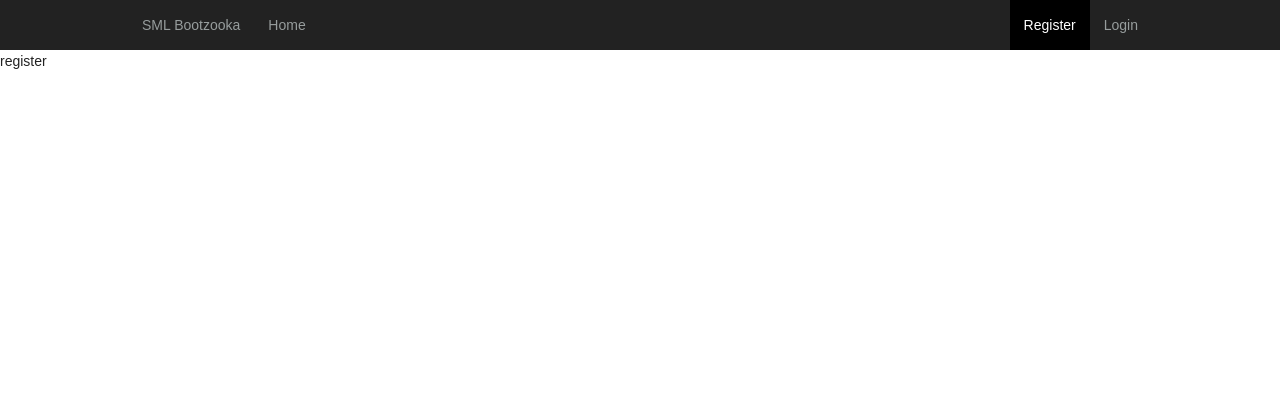
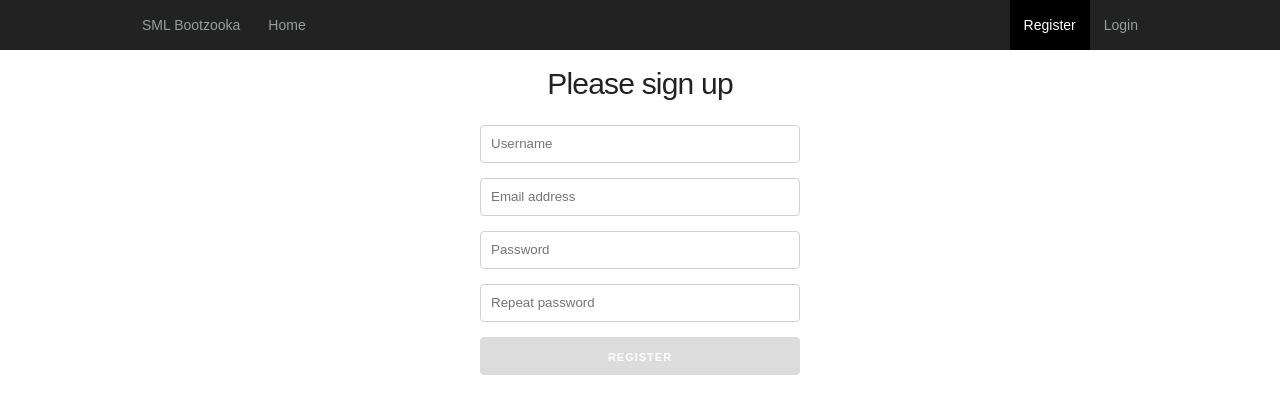
Before and after one commit to softwaremill/bootzooka-react, a React (Create React App) app in the folder ui/: page /register in a window 1280 px wide. Shown: the top 414 px of the page. Built offline with nearby package versions, Linux system fonts and the light colour scheme.

Commit message:
adds Register component

```diff
--- a/ui/src/App.js
+++ b/ui/src/App.js
@@ -1,9 +1,10 @@
 import React, { Component } from 'react';
-import { Redirect, Route, Switch } from 'react-router-dom';
+import { Route, Switch } from 'react-router-dom';
 import './App.css';
 import NavBar from './NavBar/NavBar';
 import Welcome from './Welcome/Welcome';
 import NotFound from './NotFound/NotFound';
+import Register from './Register/Register';
 
 class App extends Component {
   render() {
@@ -18,9 +19,7 @@ class App extends Component {
           <Route path="/login">
             <p>login</p>
           </Route>
-          <Route path="/register">
-            <p>register</p>
-          </Route>
+          <Route component={Register} />
           <Route path="/recover-lost-password">
             <p>recover lost password</p>
           </Route>
--- /dev/null
+++ b/ui/src/Register/Register.css
@@ -0,0 +1,34 @@
+.Register {
+  display: flex;
+  align-items: center;
+  flex-direction: column;
+  margin-top: 1em;
+}
+
+
+.Register form {
+  display: flex;
+  align-items: center;
+  flex-direction: column;
+  width: 95%;
+}
+
+@media (min-width: 768px) {
+  .Register form {
+    width: 25%;
+  }
+}
+
+.Register__validation-message {
+  color: crimson;
+}
+
+input {
+  width: 100%;
+}
+
+input[type="submit"]:disabled {
+  background-color: gainsboro;
+  border-color: gainsboro;
+  cursor: not-allowed;
+}
--- /dev/null
+++ b/ui/src/Register/Register.js
@@ -0,0 +1,92 @@
+import React, { Component } from 'react';
+import { validateEmail, validateUsername, validatePassword } from '../validation/validation';
+
+class Register extends Component {
+  constructor() {
+    super();
+    this.state = {
+      values: {
+        username: '',
+        email: '',
+        password: '',
+        repeatedPassword: ''
+      },
+      touchedControls: {
+        username: false,
+        email: false,
+        password: false,
+        repeatedPassword: false
+      },
+    };
+
+    this.handleSubmit = this.handleSubmit.bind(this);
+  }
+
+  handleSubmit(event) {
+    // TODO shoop da whoop
+    event.preventDefault();
+  }
+
+  handleValueChange(key, value) {
+    this.setState(state => ({ ...state, values: { ...state.values, [key]: value } }));
+  }
+
+  handleBlur(inputName) {
+    this.setState(state => ({ ...state, touchedControls: { ...state.touchedControls, [inputName]: true } }));
+  }
+
+  getUsernameErrors() {
+    return this.state.touchedControls.username ? validateUsername(this.state.values.username) : [];
+  }
+
+  getEmailErrors() {
+    return this.state.touchedControls.email ? validateEmail(this.state.values.email) : [];
+  }
+
+  getPasswordErrors(inputName) {
+    return this.state.touchedControls[inputName] ? validatePassword(this.state.values[inputName]) : [];
+  }
+
+  passwordEntriesMatch() {
+    return this.state.values.password === this.state.values.repeatedPassword;
+  }
+
+  isValid () {
+    const { email, password, repeatedPassword, username } = this.state.values;
+    return validateUsername(username).length === 0
+    && validateEmail(email).length === 0
+    && validatePassword(password).length === 0
+    && validatePassword(repeatedPassword).length === 0
+    && this.passwordEntriesMatch();
+  }
+
+  render () {
+    return (
+      <div className="Register">
+        <h4>Please sign up</h4>
+        <form onSubmit={this.handleSubmit}>
+          <input type="text" name="username" placeholder="Username"
+            onChange={({ target }) => this.handleValueChange('username', target.value)}
+            onBlur={() => this.handleBlur('username')} />
+          { this.getUsernameErrors().map((errorMsg, idx) => <p className="Register__validation-message" key={idx}>{errorMsg}</p>) }
+          <input type="email" name="email" placeholder="Email address"
+            onChange={({ target }) => this.handleValueChange('email', target.value)}
+            onBlur={() => this.handleBlur('email')} />
+          { this.getEmailErrors().map((errorMsg, idx) => <p className="Register__validation-message" key={idx}>{errorMsg}</p>) }
+          <input type="password" name="password" placeholder="Password"
+            onChange={({ target }) => this.handleValueChange('password', target.value)}
+            onBlur={() => this.handleBlur('password')} />
+          { this.getPasswordErrors('password').map((errorMsg, idx) => <p className="Register__validation-message" key={idx}>{errorMsg}</p>) }
+          <input type="password" name="repeatedPassword" placeholder="Repeat password"
+            onChange={({ target }) => this.handleValueChange('repeatedPassword', target.value)}
+            onBlur={() => this.handleBlur('repeatedPassword')} />
+          { this.getPasswordErrors('repeatedPassword').map((errorMsg, idx) => <p className="Register__validation-message" key={idx}>{errorMsg}</p>) }
+          { this.state.touchedControls.repeatedPassword && !this.passwordEntriesMatch() ? <p className="Register__validation-message">passwords don't match!</p> : null }
+          <input type="submit" value="Register" className="button-primary" disabled={!this.isValid()} />
+        </form>
+      </div>
+    );
+  }
+}
+
+export default Register;
--- a/ui/src/index.css
+++ b/ui/src/index.css
@@ -2,6 +2,7 @@
 @import "App.css";
 @import "NavBar/NavBar.css";
 @import "NotFound/NotFound.css";
+@import "Register/Register.css";
 @import "Welcome/Welcome.css";
 
 html, body {
```
Also changed, not shown: 1 other file (tests, documents, lock files or other folders).
